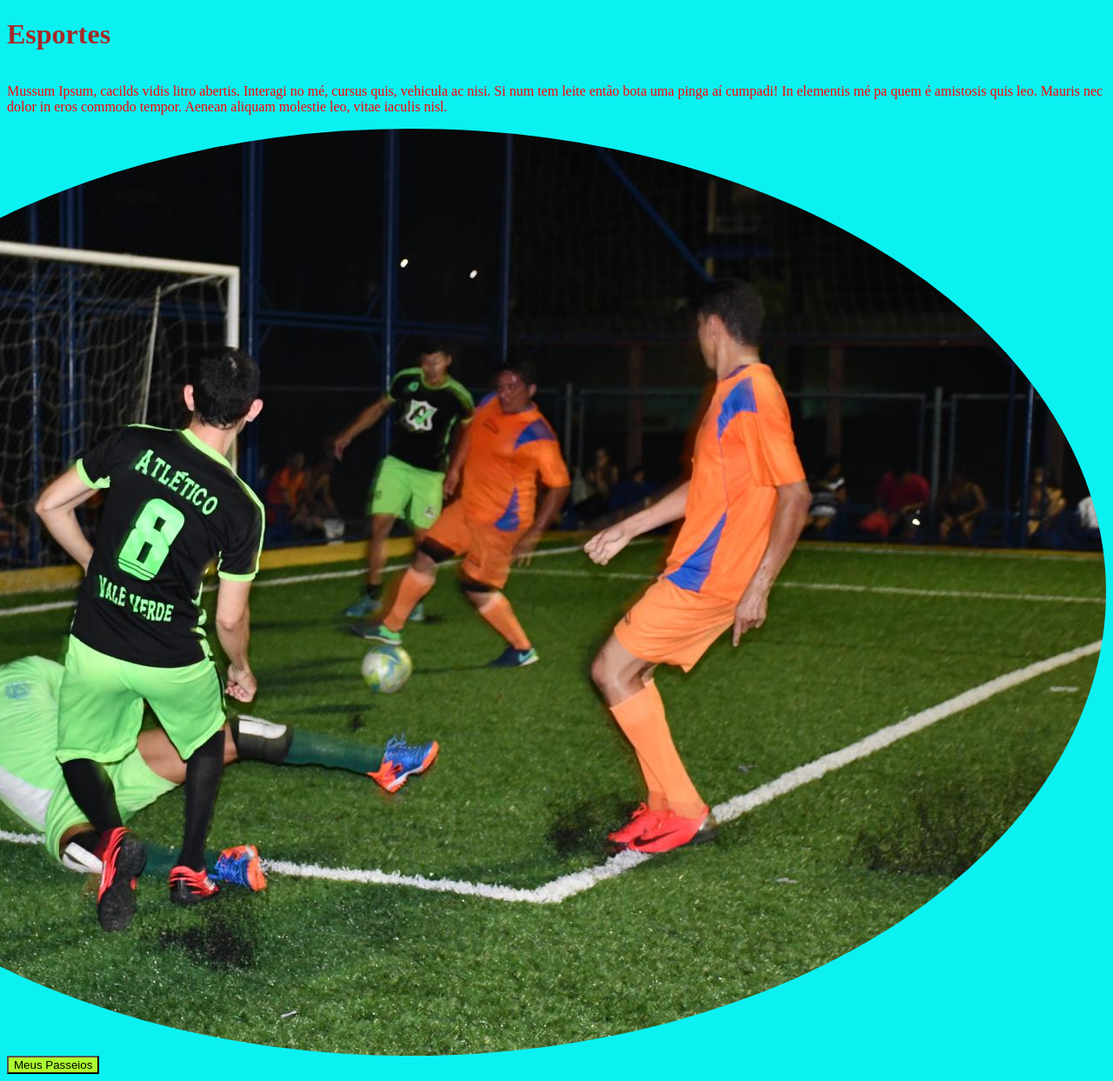
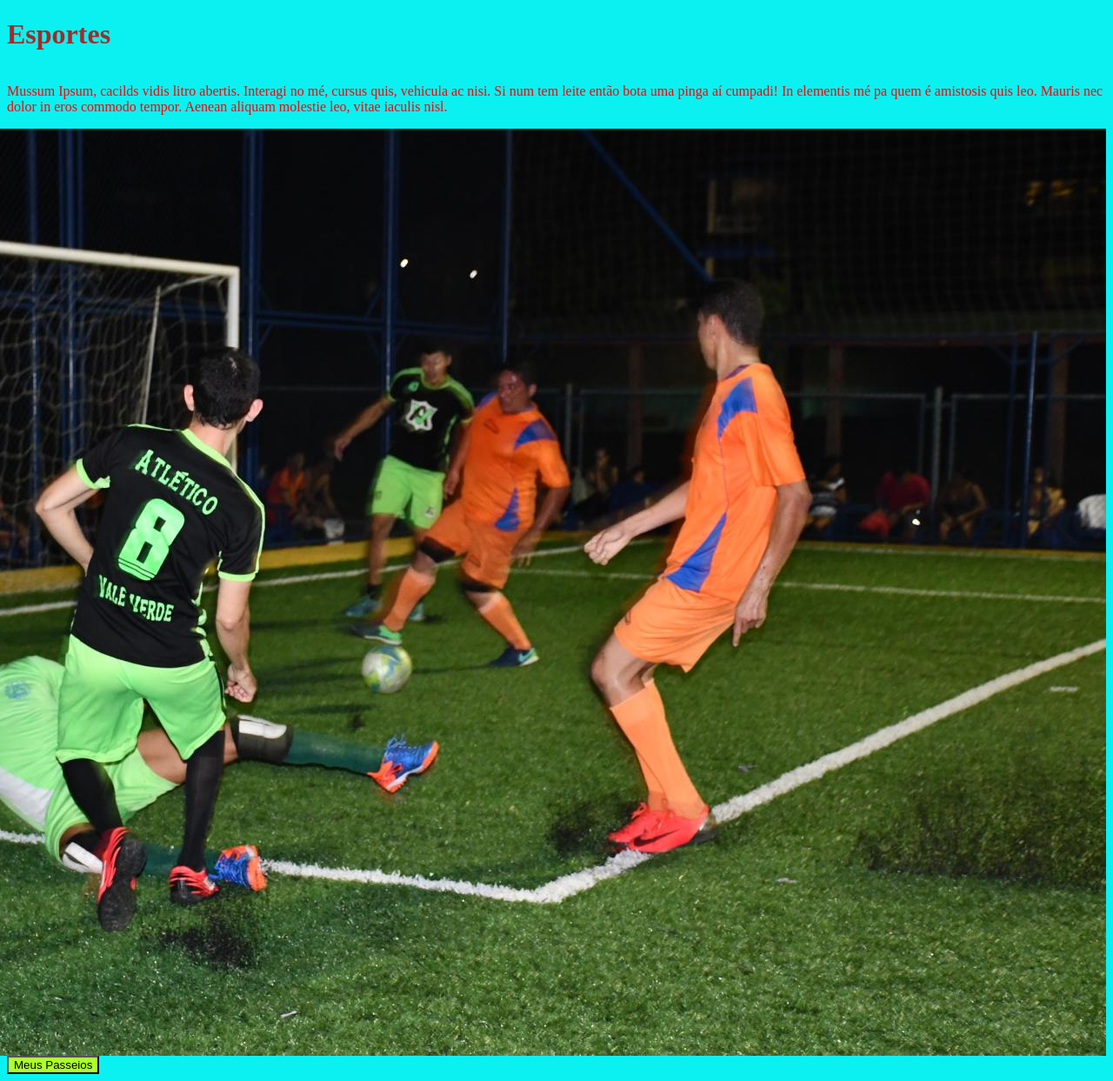
Before and after one commit to liraandre/liraandre.github.io, a PHP site: page / in a window 1280 px wide. Shown: the whole page at 87% size. Run offline with PHP 8.4, Linux system fonts and the light colour scheme.

Commit message:
Update estilo.css

```diff
--- a/estilo.css
+++ b/estilo.css
@@ -26,6 +26,6 @@ p {
 
 img {
 
-  border-radius: 70%;
+  /*border-radius: 70%; */
   float: right;
 }
```
